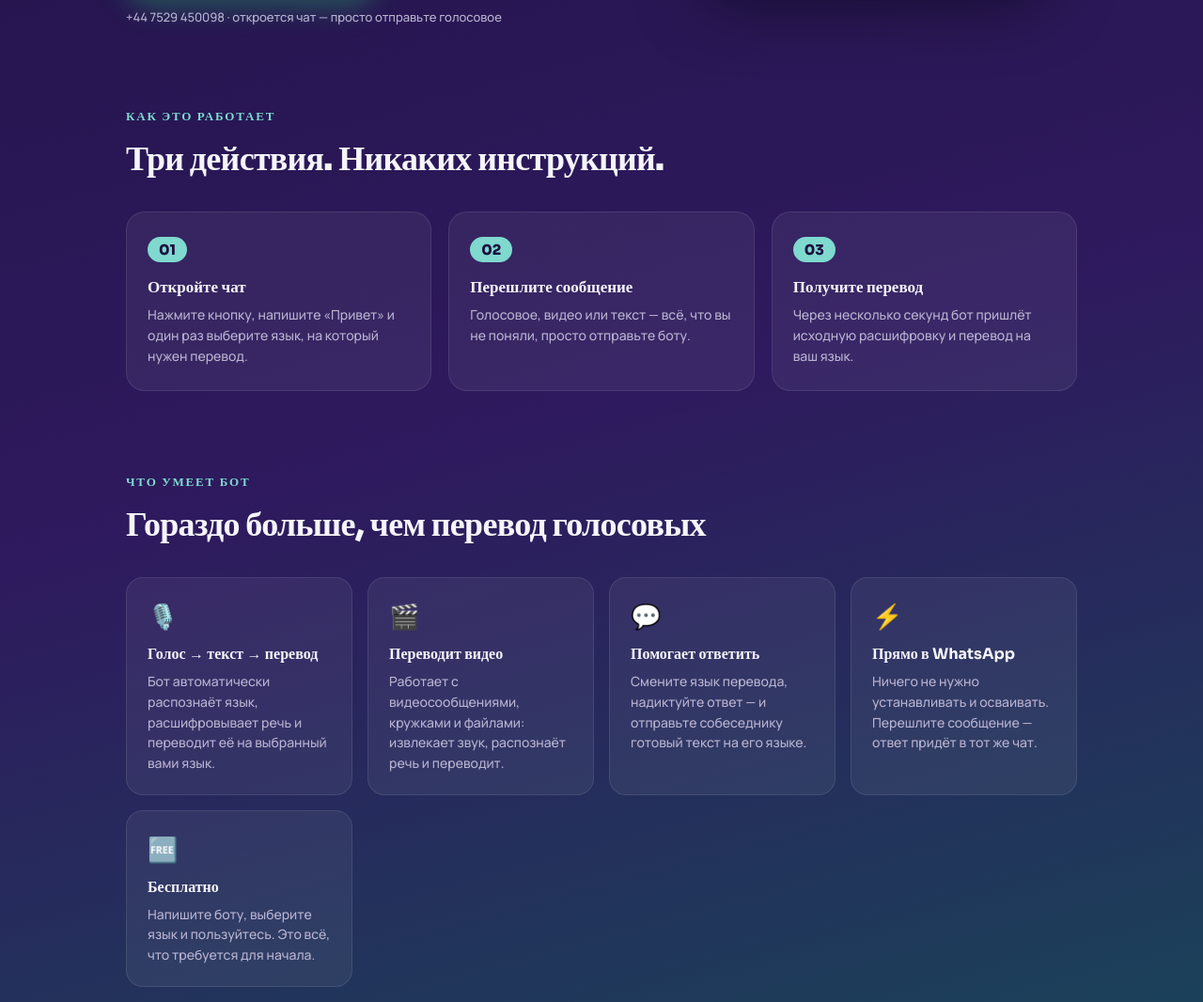
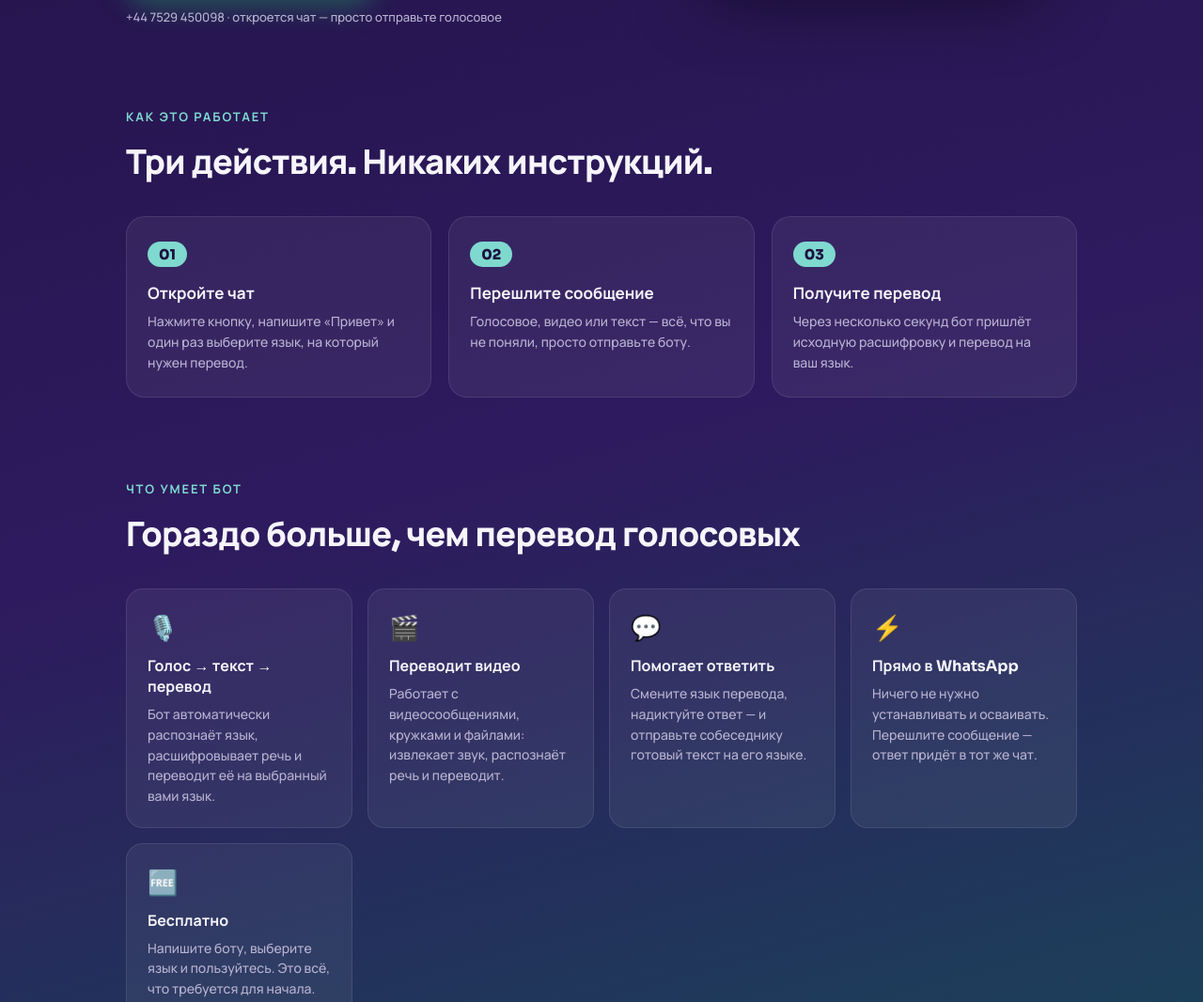
Before and after one commit to s11158/what, a plain HTML site: page ru/index.html in a window 1280 px wide. Shown: the part 680-1746 px from the top of the page at 94% size. Drawn offline with Linux system fonts and the light colour scheme.

Commit message:
Use reliable font fallbacks on landing pages

```diff
--- a/ru/index.html
+++ b/ru/index.html
@@ -60,7 +60,7 @@
     .wrap { max-width: 1060px; margin: 0 auto; padding: 40px 24px 72px; }
     header { display: flex; align-items: center; gap: 13px; margin-bottom: 56px; }
     header img { width: 46px; height: 46px; border-radius: 13px; box-shadow: 0 4px 18px rgba(0,0,0,.4); }
-    header b { font-family: "Sora"; font-size: 18px; }
+    header b { font-family: "Sora", "Manrope", sans-serif; font-size: 18px; }
     header small { color: var(--muted); display: block; font-size: 12px; }
     .language { margin-left: auto; display: inline-flex; align-items: center; gap: 4px;
       padding: 4px; border: 1px solid rgba(255,255,255,.12); border-radius: 999px;
@@ -71,7 +71,7 @@
     .language a:hover { color: var(--ink); }
     .language a:focus-visible { outline: 2px solid var(--teal-soft); outline-offset: 2px; }
     .hero { display: grid; grid-template-columns: 1.1fr .9fr; gap: 48px; align-items: center; }
-    h1 { font-family: "Sora"; font-weight: 800; letter-spacing: -0.03em;
+    h1 { font-family: "Sora", "Manrope", sans-serif; font-weight: 800; letter-spacing: -0.03em;
       font-size: clamp(36px, 5.4vw, 58px); line-height: 1.06; }
     h1 em { font-style: normal; color: var(--teal-soft); white-space: nowrap; }
     .sub { margin: 22px 0 8px; font-size: clamp(16px, 2.2vw, 19px); color: var(--muted); max-width: 52ch; line-height: 1.6; }
@@ -122,20 +122,20 @@
     .b3 .lbl { color: var(--teal-soft); font-weight: 700; font-size: 12px; letter-spacing: .04em; }
     .b3 hr { border: 0; border-top: 1px solid rgba(255,255,255,.12); margin: 7px 0; }
     section { margin-top: 88px; }
-    .kicker { font-family: "Sora"; font-size: 13px; font-weight: 700; letter-spacing: .14em;
+    .kicker { font-family: "Sora", "Manrope", sans-serif; font-size: 13px; font-weight: 700; letter-spacing: .14em;
       text-transform: uppercase; color: var(--teal-soft); margin-bottom: 14px; }
-    h2 { font-family: "Sora"; font-weight: 800; letter-spacing: -0.02em; font-size: clamp(26px, 3.6vw, 36px); }
+    h2 { font-family: "Sora", "Manrope", sans-serif; font-weight: 800; letter-spacing: -0.02em; font-size: clamp(26px, 3.6vw, 36px); }
     .steps { display: grid; grid-template-columns: repeat(3, 1fr); gap: 18px; margin-top: 34px; counter-reset: step; }
     .step { background: rgba(255,255,255,.06); border: 1px solid rgba(255,255,255,.09);
       border-radius: 20px; padding: 26px 22px; position: relative; }
     .step::before { counter-increment: step; content: counter(step, decimal-leading-zero);
-      font-family: "Sora"; font-weight: 800; font-size: 15px; color: var(--indigo-deep);
+      font-family: "Sora", "Manrope", sans-serif; font-weight: 800; font-size: 15px; color: var(--indigo-deep);
       background: var(--teal-soft); border-radius: 999px; padding: 4px 12px; display: inline-block; margin-bottom: 16px; }
-    .step h3 { font-family: "Sora"; font-size: 17px; margin-bottom: 8px; }
+    .step h3 { font-family: "Sora", "Manrope", sans-serif; font-size: 17px; margin-bottom: 8px; }
     .step p { font-size: 14px; color: var(--muted); line-height: 1.55; }
     .grid { display: grid; grid-template-columns: repeat(auto-fit, minmax(220px, 1fr)); gap: 16px; margin-top: 34px; }
     .card { background: rgba(255,255,255,.06); border: 1px solid rgba(255,255,255,.09); border-radius: 18px; padding: 22px; }
-    .card h3 { font-family: "Sora"; font-size: 16px; margin-bottom: 8px; }
+    .card h3 { font-family: "Sora", "Manrope", sans-serif; font-size: 16px; margin-bottom: 8px; }
     .card p { font-size: 14px; color: var(--muted); line-height: 1.55; }
     .card .ico { font-size: 26px; display: block; margin-bottom: 12px; }
     .bottom { text-align: center; padding: 56px 20px; border-radius: 28px; margin-top: 88px;
```
Also changed, not shown: index.html (+7 -7 lines).
